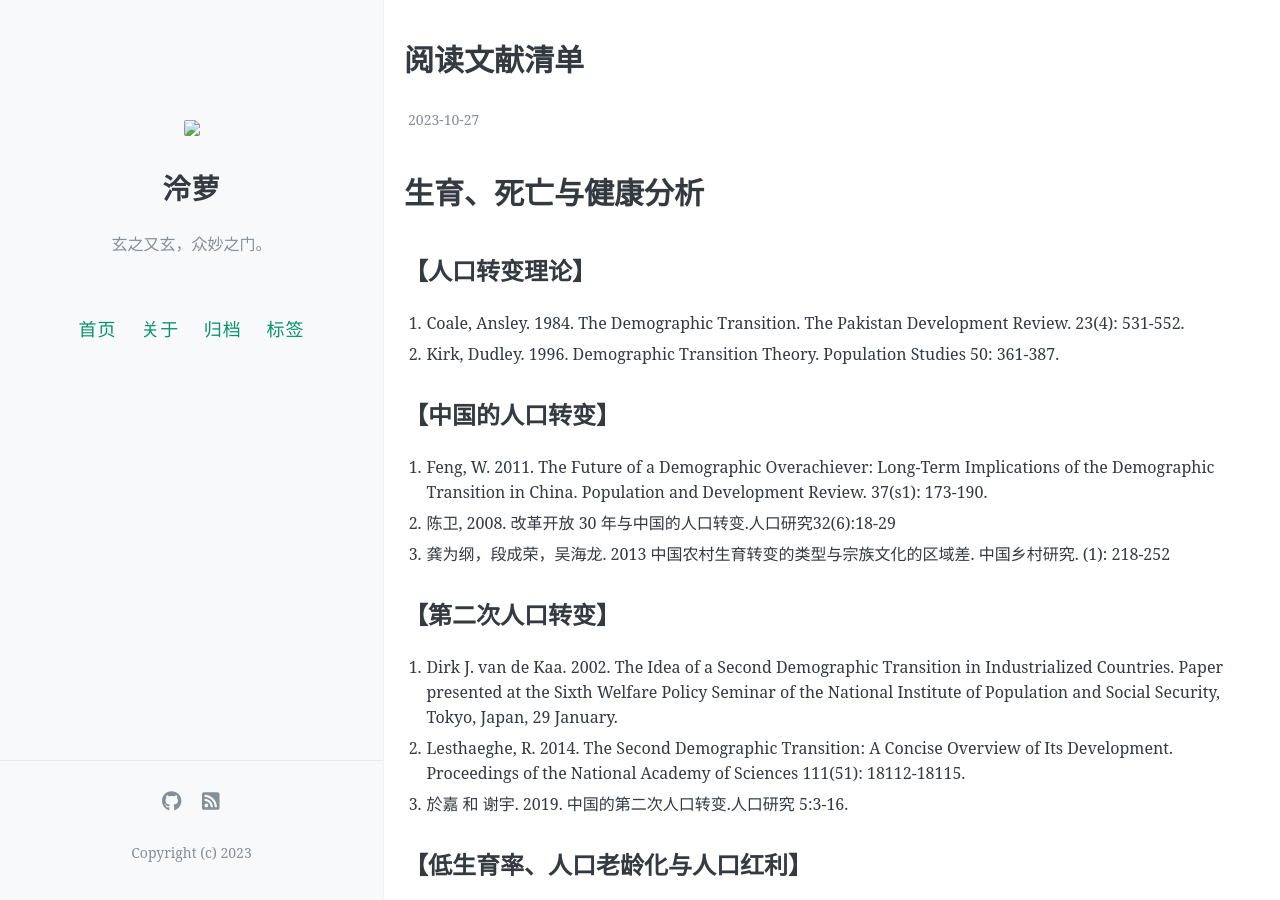
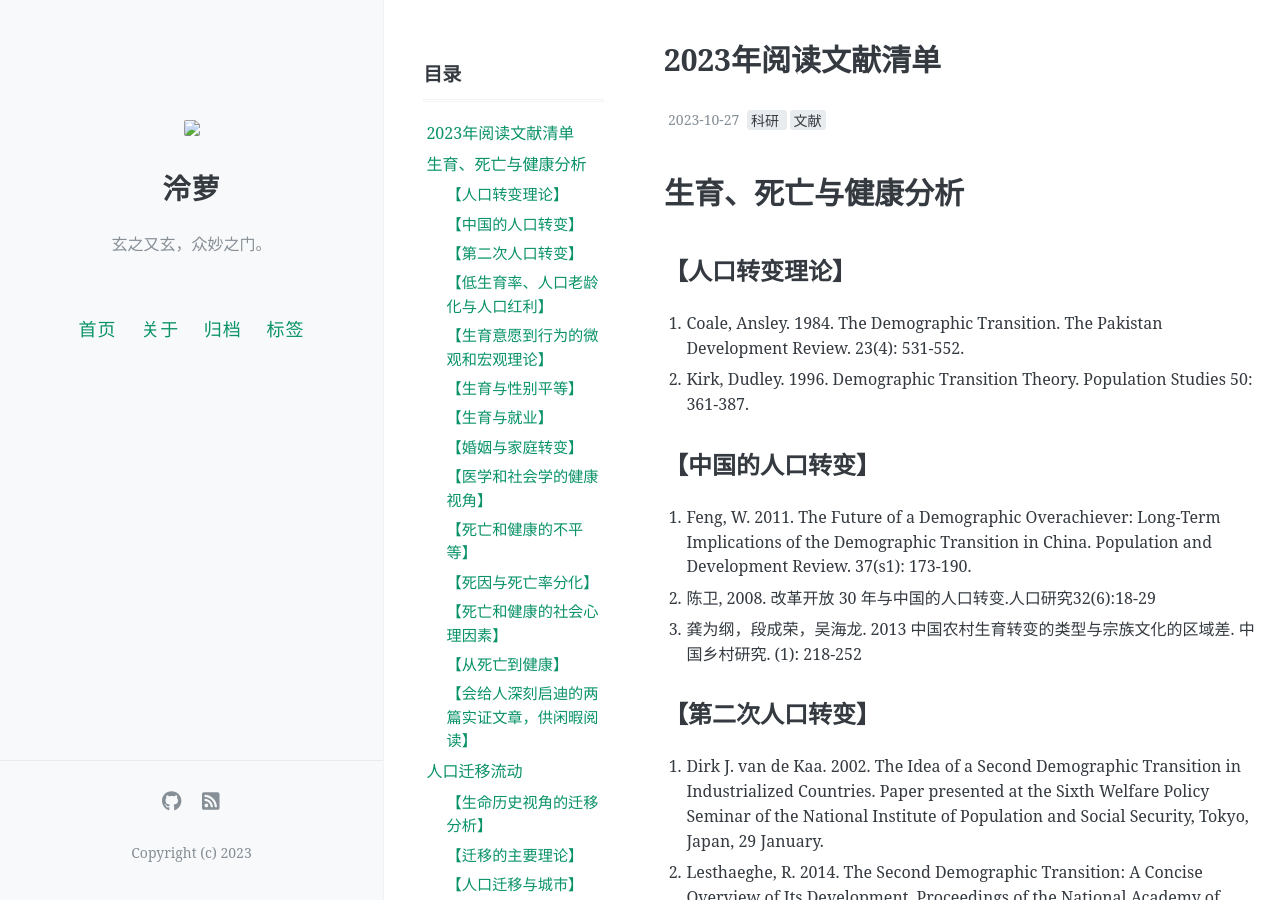
Before and after one commit to chenwenqi228/myblog, a Jekyll site: the page built from _posts/2023-10-27-阅读文献清单.md, in a window 1280 px wide and 900 px high. Built offline with Jekyll 4.4.1, drawn with Linux system fonts in a browser that asks for light colours; our own code applies the rules of GitHub Pages for plain Markdown files; comment, search, counter and statistics services are not loaded.

Commit message:
更新 2023-10-27-阅读文献清单.md

```diff
--- a/_posts/2023-10-27-阅读文献清单.md
+++ b/_posts/2023-10-27-阅读文献清单.md
@@ -1,3 +1,13 @@
+---
+layout: post
+title: 2023年阅读文献清单
+date: 2023-10-27
+Author: 泠萝
+tags: [科研, 文献]
+comments: true
+toc: true
+---
+
 # 生育、死亡与健康分析
 
 ## 【人口转变理论】
```
